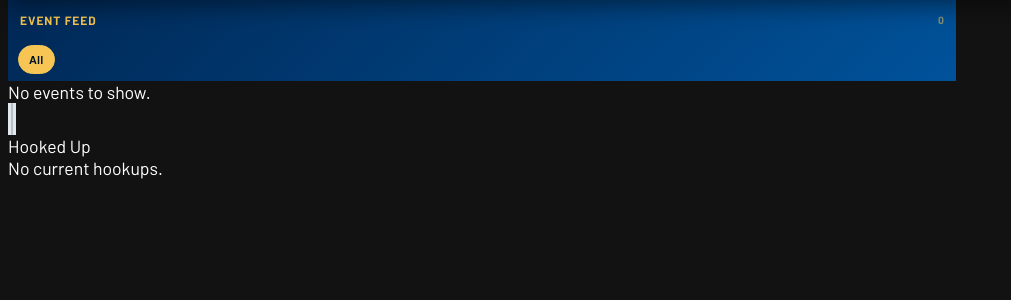
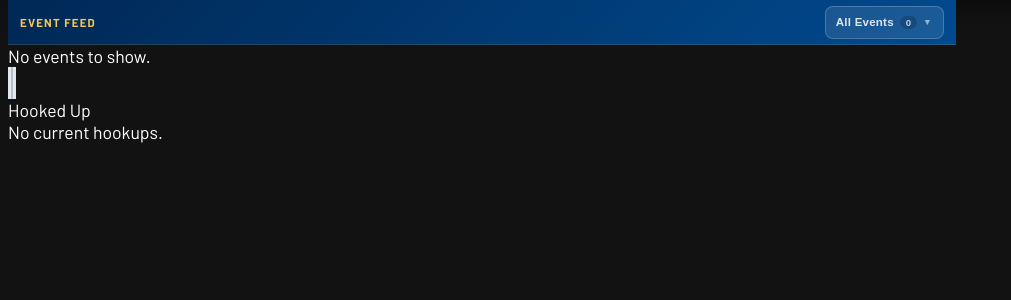
Before and after one commit to js9467/bigrock-app, a Flask app: page / in a window 1280 px wide. Shown: the part 104-404 px from the top of the page, without its empty margins (0-1011 px from the left). Run offline with Flask 3, Linux system fonts and the light colour scheme; data that the repository does not hold is empty; parts of the project's set-up code (start-up, migrations or seed data) failed here and were passed over; some libraries are stand-ins or nearby versions.

Commit message:
Event filter: dropdown selector with color-coded types and counts

```diff
--- a/static/css/base.css
+++ b/static/css/base.css
@@ -651,105 +651,168 @@ button:hover {
   border-radius: 2px;
 }
 
-/* Events column header */
+/* ==========================================
+   EVENT FEED HEADER + FILTER DROPDOWN
+   ========================================== */
+
+/* Column must be a flex column so scroll area fills remaining height */
+.events-col {
+  display: flex;
+  flex-direction: column;
+  min-height: 0;
+}
+
 .events-col-header {
   flex-shrink: 0;
-  background: linear-gradient(135deg, #002855 0%, #00529b 100%);
+  background: linear-gradient(135deg, #002855 0%, #014a8f 100%);
+  border-bottom: 1px solid rgba(246,197,83,0.15);
+  position: relative; /* anchor for the absolute dropdown */
+  z-index: 20;
 }
 
-/* Top bar: title + active filter badge + count */
 .feed-header-bar {
   display: flex;
   align-items: center;
-  gap: 0.5rem;
-  height: 2.5rem;
+  height: 2.75rem;
   padding: 0 0.75rem;
+  gap: 0.6rem;
 }
+
 .feed-title {
-  font-size: 0.75rem;
+  font-size: 0.72rem;
   font-weight: 800;
-  letter-spacing: 0.08em;
+  letter-spacing: 0.1em;
   text-transform: uppercase;
   color: #f6c553;
-  flex-shrink: 0;
+  flex: 1;
 }
-.feed-subtitle {
-  font-size: 0.65rem;
-  font-weight: 700;
-  background: rgba(246,197,83,0.18);
-  color: #f6c553;
-  border: 1px solid rgba(246,197,83,0.35);
-  padding: 0.1rem 0.45rem;
-  border-radius: 999px;
-  letter-spacing: 0.04em;
-  white-space: nowrap;
-  overflow: hidden;
-  text-overflow: ellipsis;
-  max-width: 10rem;
-}
-.feed-count {
-  margin-left: auto;
-  font-size: 0.65rem;
-  font-weight: 700;
-  color: rgba(246,197,83,0.55);
+
+/* ── Selector button ─────────────────────── */
+.filter-selector-wrap {
+  position: relative;
   flex-shrink: 0;
 }
 
-/* Horizontal scroll pill strip — single row, never wraps */
-.filter-strip {
-  display: flex;
-  flex-direction: row;
-  gap: 0.35rem;
-  padding: 0.3rem 0.6rem 0.45rem;
-  overflow-x: auto;
-  overflow-y: hidden;
-  scroll-snap-type: x mandatory;
-  -webkit-overflow-scrolling: touch;
-  scrollbar-width: none;
-}
-.filter-strip::-webkit-scrollbar { display: none; }
-
-.filter-pill {
+.filter-selector-btn {
   display: inline-flex;
   align-items: center;
-  gap: 0.3rem;
+  gap: 0.4rem;
+  padding: 0.35rem 0.7rem 0.35rem 0.6rem;
+  border-radius: 0.5rem;
+  background: rgba(255,255,255,0.1);
+  border: 1.5px solid rgba(255,255,255,0.2);
+  color: rgba(255,255,255,0.85);
+  font-size: 0.72rem;
+  font-weight: 700;
+  cursor: pointer;
+  white-space: nowrap;
+  transition: background 0.12s, border-color 0.12s;
+  -webkit-tap-highlight-color: transparent;
+  min-height: 2.1rem; /* touch-friendly */
+}
+.filter-selector-btn:hover,
+.filter-selector-btn.has-filter {
+  background: rgba(246,197,83,0.15);
+  border-color: rgba(246,197,83,0.5);
+  color: #f6c553;
+}
+.filter-sel-dot {
+  width: 0.55rem;
+  height: 0.55rem;
+  border-radius: 50%;
   flex-shrink: 0;
-  scroll-snap-align: start;
-  padding: 0.28rem 0.65rem;
+}
+.filter-sel-label {
+  font-weight: 700;
+  letter-spacing: 0.02em;
+}
+.filter-sel-count {
+  font-size: 0.6rem;
+  font-weight: 800;
+  background: rgba(0,0,0,0.2);
+  padding: 0.05rem 0.35rem;
   border-radius: 999px;
+  opacity: 0.85;
+}
+.filter-sel-caret {
+  font-size: 0.55rem;
+  opacity: 0.65;
+  transition: transform 0.15s;
+}
+.filter-sel-caret.open {
+  transform: rotate(180deg);
+}
+
+/* ── Dropdown card ───────────────────────── */
+.filter-dropdown {
+  position: absolute;
+  top: calc(100% + 0.35rem);
+  right: 0;
+  min-width: 13rem;
+  background: #fff;
+  border-radius: 0.75rem;
+  box-shadow: 0 8px 32px rgba(0,0,0,0.22), 0 2px 8px rgba(0,0,0,0.12);
+  overflow: hidden;
+  z-index: 200;
+}
+
+.filter-dd-row {
+  display: flex;
+  align-items: center;
+  gap: 0.6rem;
+  width: 100%;
+  padding: 0.65rem 0.9rem;
+  border: none;
+  background: transparent;
+  cursor: pointer;
+  transition: background 0.1s;
+  -webkit-tap-highlight-color: transparent;
+  text-align: left;
+}
+.filter-dd-row:hover { background: #f8fafc; }
+.filter-dd-row.active { background: #eff6ff; }
+.filter-dd-row + .filter-dd-row {
+  border-top: 1px solid #f1f5f9;
+}
+
+.filter-dd-dot {
+  width: 0.6rem;
+  height: 0.6rem;
+  border-radius: 50%;
+  flex-shrink: 0;
+}
+.filter-dd-name {
+  flex: 1;
+  font-size: 0.8rem;
+  font-weight: 600;
+  color: #1e293b;
+  white-space: nowrap;
+}
+.filter-dd-row.active .filter-dd-name { color: #1d4ed8; font-weight: 700; }
+.filter-dd-badge {
   font-size: 0.68rem;
   font-weight: 700;
-  letter-spacing: 0.02em;
-  white-space: nowrap;
-  cursor: pointer;
-  border: 1.5px solid rgba(255,255,255,0.18);
-  background: rgba(255,255,255,0.1);
-  color: rgba(255,255,255,0.75);
-  transition: background 0.12s, color 0.12s, border-color 0.12s;
-  -webkit-tap-highlight-color: transparent;
-  min-height: 1.8rem; /* comfortable touch target */
+  background: #e2e8f0;
+  color: #475569;
+  padding: 0.1rem 0.45rem;
+  border-radius: 999px;
+  min-width: 1.6rem;
+  text-align: center;
 }
-.filter-pill:hover {
-  background: rgba(255,255,255,0.18);
-  color: #fff;
+.filter-dd-row.active .filter-dd-badge { background: #dbeafe; color: #1d4ed8; }
+.filter-dd-check {
+  font-size: 0.8rem;
+  color: #1d4ed8;
+  font-weight: 800;
+  margin-left: 0.1rem;
 }
-.filter-pill.active {
-  background: #f6c553;
-  color: #001528;
-  border-color: #f6c553;
-  font-weight: 800;
-}
-.filter-pill-count {
-  font-size: 0.58rem;
-  font-weight: 700;
-  opacity: 0.7;
-  background: rgba(0,0,0,0.12);
-  padding: 0.05rem 0.3rem;
-  border-radius: 999px;
-}
-.filter-pill.active .filter-pill-count {
-  background: rgba(0,0,0,0.15);
-  opacity: 0.8;
+
+/* Vue transition */
+.dd-fade-enter-active { animation: dd-in 0.13s ease-out; }
+.dd-fade-leave-active { animation: dd-in 0.1s ease-in reverse; }
+@keyframes dd-in {
+  from { opacity: 0; transform: translateY(-6px) scale(0.97); }
+  to   { opacity: 1; transform: translateY(0)   scale(1);    }
 }
 
 /* ==========================================
@@ -856,7 +919,8 @@ button:hover {
   .mobile-columns  { flex-direction: column !important; height: auto !important; overflow: visible !important; }
   .mobile-main     { overflow: visible !important; flex: none !important; background: #0d1424; }
   .hooked-col      { width: 100% !important; order: unset !important; max-height: none !important; overflow-y: visible !important; background: transparent !important; border: none !important; }
-  .events-col      { width: 100% !important; order: unset !important; max-height: none !important; overflow-y: visible !important; background: transparent !important; border: none !important; }
+  .events-col      { width: 100% !important; order: unset !important; max-height: none !important; display: block !important; background: transparent !important; border: none !important; }
+  .events-feed-scroll { overflow-y: visible !important; flex: none !important; height: auto !important; }
   .col-drag-handle { display: none !important; }
 
   /* Dark mode drag handle (desktop) */
@@ -954,17 +1018,24 @@ button:hover {
     background: rgba(246,197,83,0.1) !important;
     border-color: rgba(246,197,83,0.22) !important;
   }
-  /* Section header — already dark by default via base styles */
+  /* Events column header: already dark from base, just darken further on phone */
   .events-col-header {
     background: linear-gradient(135deg, #001a3a 0%, #002f6c 100%) !important;
     border-bottom: 1px solid rgba(246,197,83,0.08) !important;
   }
-  /* Filter strip: slightly larger touch targets on phone */
-  .filter-pill {
-    font-size: 0.72rem !important;
-    min-height: 2rem !important;
-    padding: 0.3rem 0.7rem !important;
+  /* Dropdown card: dark on mobile */
+  .filter-dropdown {
+    background: #1e293b !important;
+    box-shadow: 0 8px 32px rgba(0,0,0,0.6) !important;
   }
+  .filter-dd-row:hover  { background: #263548 !important; }
+  .filter-dd-row.active { background: #1e3a5f !important; }
+  .filter-dd-row + .filter-dd-row { border-top-color: rgba(255,255,255,0.06) !important; }
+  .filter-dd-name       { color: #e2e8f0 !important; }
+  .filter-dd-row.active .filter-dd-name { color: #93c5fd !important; }
+  .filter-dd-badge      { background: rgba(255,255,255,0.1) !important; color: #94a3b8 !important; }
+  .filter-dd-row.active .filter-dd-badge { background: rgba(59,130,246,0.2) !important; color: #93c5fd !important; }
+  .filter-dd-check      { color: #60a5fa !important; }
   /* Boat thumbnail: bigger */
   .event-row .w-14 { width: 3.75rem !important; height: 3.75rem !important; border-radius: 0.6rem !important; }
   .event-row img   { border-radius: 0.6rem !important; }
--- a/templates/index.html
+++ b/templates/index.html
@@ -26,7 +26,7 @@
 </head>
 
 <body class="bg-gray-100 text-gray-900 font-sans h-screen overflow-x-hidden">
-<div id="app" class="h-full flex flex-col">
+<div id="app" class="h-full flex flex-col" @click="filterOpen = false">
 
   <!-- ===== PREMIUM HEADER ===== -->
   <header class="site-header shrink-0">
@@ -137,34 +137,54 @@
     <!-- Always display columns side by side -->
     <div class="mobile-columns flex h-full flex-row" ref="mainCols">
 
-      <!-- Event Feed (scrolls, flex width) -->
-      <div class="overflow-y-auto event-feed order-1 events-col border-r border-gray-300"
+      <!-- Event Feed column: flex-col so header is outside the scroll area -->
+      <div class="event-feed order-1 events-col border-r border-gray-300 flex flex-col"
            :class="[mobileTab !== 'events' ? 'mobile-tab-hidden' : '']"
            :style="{ width: (100 - hookedColWidth) + '%' }">
 
-        <!-- Feed header + filter strip -->
-        <div class="events-col-header border-b">
+        <!-- Fixed header: title + filter dropdown -->
+        <div class="events-col-header flex-shrink-0">
           <div class="feed-header-bar">
             <span class="feed-title">Event Feed</span>
-            <span class="feed-subtitle" v-if="eventFilter">{{ eventFilter }}</span>
-            <span class="feed-count">{{ filteredEvents.length }}</span>
-          </div>
-          <div class="filter-strip">
-            <button @click="eventFilter=null"
-                    :class="eventFilter===null ? 'active' : ''"
-                    class="filter-pill">
-              All
+
+            <!-- Filter selector -->
+            <div class="filter-selector-wrap" @click.stop>
+              <button class="filter-selector-btn" @click="filterOpen = !filterOpen"
+                      :class="{ 'has-filter': eventFilter !== null }">
+                <span v-if="eventFilter !== null" class="filter-sel-dot"
+                      :style="{ background: eventTypeColor(eventFilter) }"></span>
+                <span class="filter-sel-label">{{ eventFilter || 'All Events' }}</span>
+                <span class="filter-sel-count">{{ filteredEvents.length }}</span>
+                <span class="filter-sel-caret" :class="{ open: filterOpen }">&#9660;</span>
+              </button>
+
+              <!-- Dropdown -->
+              <transition name="dd-fade">
+                <div v-if="filterOpen" class="filter-dropdown">
+                  <button class="filter-dd-row" :class="{ active: eventFilter === null }"
+                          @click="eventFilter = null; filterOpen = false">
+                    <span class="filter-dd-dot" style="background:#94a3b8"></span>
+                    <span class="filter-dd-name">All Events</span>
+                    <span class="filter-dd-badge">{{ allEvents.length }}</span>
+                    <span v-if="eventFilter === null" class="filter-dd-check">&#10003;</span>
                   </button>
                   <button v-for="f in availableFilters" :key="f"
-                    @click="eventFilter = eventFilter===f ? null : f"
-                    :class="eventFilter===f ? 'active' : ''"
-                    class="filter-pill">
-              {{ f }}
-              <span class="filter-pill-count">{{ allEvents.filter(e=>e.event===f).length }}</span>
+                          class="filter-dd-row" :class="{ active: eventFilter === f }"
+                          @click="eventFilter = f; filterOpen = false">
+                    <span class="filter-dd-dot" :style="{ background: eventTypeColor(f) }"></span>
+                    <span class="filter-dd-name">{{ f }}</span>
+                    <span class="filter-dd-badge">{{ allEvents.filter(e=>e.event===f).length }}</span>
+                    <span v-if="eventFilter === f" class="filter-dd-check">&#10003;</span>
                   </button>
+                </div>
+              </transition>
+            </div>
+
           </div>
         </div>
 
+        <!-- Scrollable event list (flex-1 fills remaining column height) -->
+        <div class="events-feed-scroll overflow-y-auto flex-1">
           <div v-if="loading" class="p-3 text-gray-500 italic text-sm">Loading events...</div>
           <div v-else-if="filteredEvents.length === 0" class="p-3 text-gray-500 italic text-sm">No events to show.</div>
 
@@ -192,6 +212,7 @@
                     class="px-1.5 py-0.5 text-white rounded text-xs flex-shrink-0">
               {{ isFollowed(event.uid) ? '\u2605' : '\u2606' }}
             </button>
+          </div>
         </div>
       </div>
 
@@ -256,6 +277,7 @@ const vm = createApp({
       events: [], hooked: [], weighed: [], boatImages: {},
       mobileTab: 'events',
       eventFilter: null,
+      filterOpen: false,
       hookedColWidth: Number(localStorage.getItem('hookedColWidth') || 25),
       _dragState: null,
       tournamentLogo: '', tournamentDate: '', tournamentName: '', version: '', loading: false, initialLoad: true,
@@ -495,6 +517,11 @@ const vm = createApp({
         }
       }
     },
+    eventTypeColor(type) {
+      const c = { 'Released':'#22c55e','Boated':'#3b82f6','Weighed':'#8b5cf6',
+                  'Hooked Up':'#f59e0b','Pulled Hook':'#ef4444','Wrong Species':'#6b7280','Other':'#9ca3af' };
+      return c[type] || '#9ca3af';
+    },
     startDrag(e) {
       if (!this.$refs.mainCols) return;
       this._dragState = { startX: e.clientX, startWidth: this.hookedColWidth, totalWidth: this.$refs.mainCols.offsetWidth };
```
Lines whose indentation alone changed are shown as unchanged.
